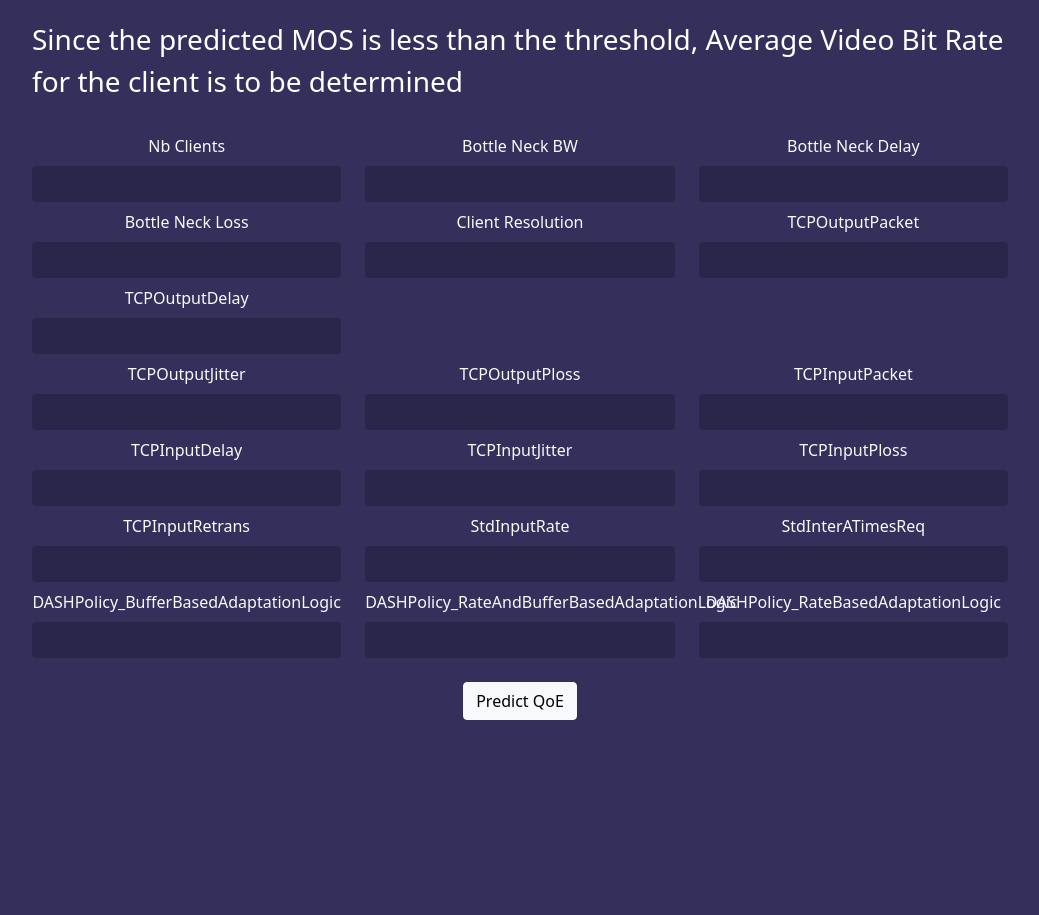
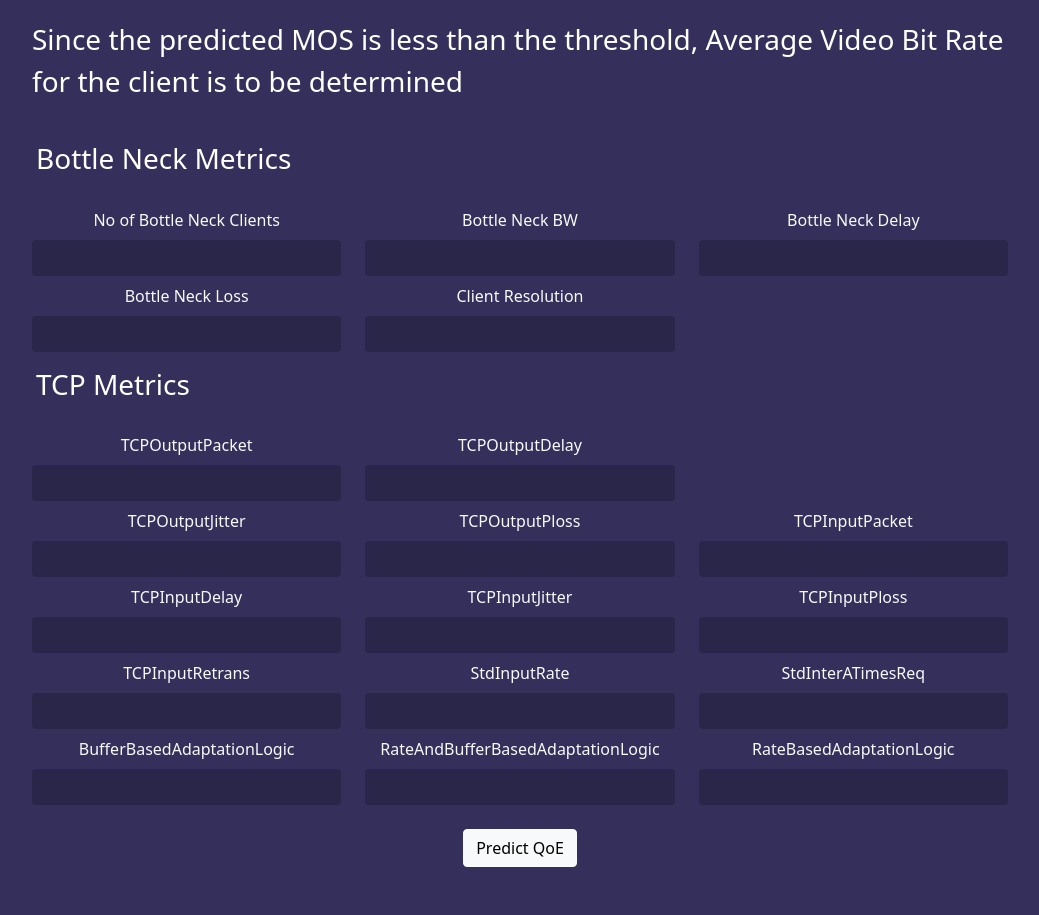
Before and after one commit to tharun-vemula/btp, a Flask app: template templates/neg-result.html in a window 1280 px wide. Shown: the part 136-1051 px from the top of the page, without its empty margins (120-1159 px from the left). Before the commit the page ends 856 px from the top, so only its background shows below. Run offline with Flask 2, Linux system fonts and the light colour scheme; the template is opened without the code that fills it, so the values that code supplies are empty; parts of the project's set-up code (start-up, migrations or seed data) failed here and were passed over.

Commit message:
all done

```diff
--- a/main.py
+++ b/main.py
@@ -3,11 +3,14 @@ import tensorflow as tf
 from os.path import join, dirname
 import numpy as np
 import joblib
+from pickle import load
 
 filename = join(dirname(__file__), "models", "mos", "mos_predictor.pkl")
 model = joblib.load(filename)
 
 new_model = tf.keras.models.load_model("models/avg")
+
+scaler = load(open("models/scaler/scaler.pkl", "rb"))
 
 THRESHOLD = 3
 
@@ -53,7 +56,11 @@ def find_mos():
 @app.route("/get-avg", methods=["POST"])
 def find_bitrate():
     payload = np.array([float(x) for x in request.form.values()])
-    payload_reshaped = payload.reshape(1, 19, 1)
+    print(payload)
+    transformed_payload = scaler.transform(payload.reshape(1, 19))
+    print(transformed_payload)
+    payload_reshaped = transformed_payload.reshape(1, 19, 1)
+    print(payload_reshaped)
     prediction = new_model.predict(payload_reshaped)
     print(prediction)
     avg = prediction[0][0]
--- a/templates/neg-result.html
+++ b/templates/neg-result.html
@@ -25,8 +25,9 @@
             Video Bit Rate for the client is to be determined</p>
         <form class="add text-center my-4" method="post" action="/get-avg">
             <div class="row">
+                <h3 class="h3 text-start text-white p-3"> Bottle Neck Metrics </h3>
                 <div class="col-lg-4">
-                    <label class="text-light my-2"> Nb Clients </label>
+                    <label class="text-light my-2"> No of Bottle Neck Clients </label>
                     <input class="form-control m-auto" type="text" id="nbclients" name="nbclients" />
                 </div>
                 <div class="col-lg-4">
@@ -47,12 +48,13 @@
                     <label class="text-light my-2"> Client Resolution </label>
                     <input class="form-control m-auto" type="text" id="clientresolution" name="clientresolution" />
                 </div>
+            </div>
+            <div class="row">
+                <h3 class="h3 text-start text-white p-3"> TCP Metrics </h3>
                 <div class="col-lg-4">
                     <label class="text-light my-2"> TCPOutputPacket </label>
                     <input class="form-control m-auto" type="text" id="tcpoutputpacket" name="tcpoutputpacket" />
                 </div>
-            </div>
-            <div class="row">
                 <div class="col-lg-4">
                     <label class="text-light my-2"> TCPOutputDelay </label>
                     <input class="form-control m-auto" type="text" id="tcpoutputdelay" name="tcpoutputdelay" />
@@ -102,15 +104,15 @@
             </div>
             <div class="row">
                 <div class="col-lg-4">
-                    <label class="text-light my-2"> DASHPolicy_BufferBasedAdaptationLogic </label>
+                    <label class="text-light my-2"> BufferBasedAdaptationLogic </label>
                     <input class="form-control m-auto" type="text" id="d2" name="d2" />
                 </div>
                 <div class="col-lg-4">
-                    <label class="text-light my-2"> DASHPolicy_RateAndBufferBasedAdaptationLogic </label>
+                    <label class="text-light my-2"> RateAndBufferBasedAdaptationLogic </label>
                     <input class="form-control m-auto" type="text" id="d4" name="d4" />
                 </div>
                 <div class="col-lg-4">
-                    <label class="text-light my-2"> DASHPolicy_RateBasedAdaptationLogic </label>
+                    <label class="text-light my-2"> RateBasedAdaptationLogic </label>
                     <input class="form-control m-auto" type="text" id="d3" name="d3" />
                 </div>
             </div>
```
Also changed, not shown: 1 other file.
